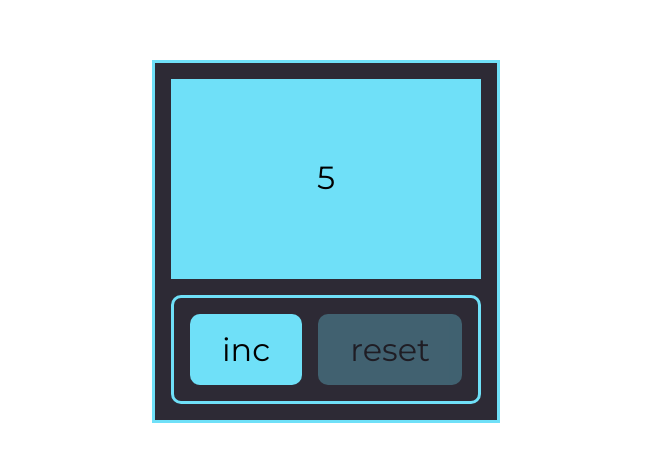
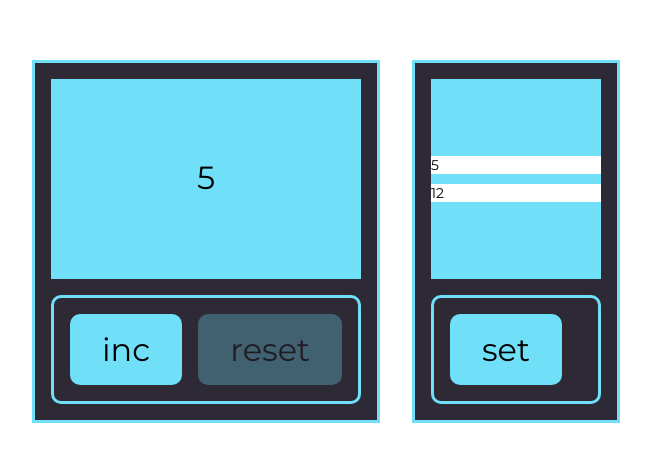
Before and after one commit to Philian73/counter, a React (Vite) app: page / in a window 1280 px wide. Shown: the part 159-620 px from the top of the page, without its empty margins (314-965 px from the left). Built offline with nearby package versions, Linux system fonts and the light colour scheme.

Commit message:
localStorage

```diff
--- a/src/components/Counter/Counter.tsx
+++ b/src/components/Counter/Counter.tsx
@@ -1,40 +1,119 @@
-import { FC, useState } from 'react'
+import { ChangeEvent, FC, useEffect, useState } from 'react'
 
 import { Button } from '../Button/Button.tsx'
 
 import s from './Counter.module.css'
 
 type PropsType = {
+  id: number
   min: number
   max: number
 }
-export const Counter: FC<PropsType> = ({ min, max }) => {
-  const [counterValue, setCounterValue] = useState(min)
+export const Counter: FC<PropsType> = ({ id, min, max }) => {
+  const [counterMinValue, setCounterMinValue] = useState(min)
+  const [counterMaxValue, setCounterMaxValue] = useState(max)
+  const [counterValue, setCounterValue] = useState(counterMinValue)
+  const [status, setStatus] = useState('')
 
-  const incrementHandler = () => counterValue < max && setCounterValue(counterValue + 1)
-  const resetHandler = () => counterValue > min && setCounterValue(min)
+  useEffect(() => {
+    const counterMinValueAsString = localStorage.getItem(`counterMinValue/${id}`)
+    const counterMaxValueAsString = localStorage.getItem(`counterMaxValue/${id}`)
 
-  const textErrorClasses =
-    `${s.counterText}` + `${counterValue === max ? ' ' + s.counterTextError : ''}`
+    counterMinValueAsString && setCounterMinValue(JSON.parse(counterMinValueAsString))
+    counterMaxValueAsString && setCounterMaxValue(JSON.parse(counterMaxValueAsString))
+  }, [])
+  useEffect(() => {
+    const counterValueAsString = localStorage.getItem(`counterCurrentValue/${id}`)
+
+    counterValueAsString && setCounterValue(JSON.parse(counterValueAsString))
+  }, [])
+  useEffect(() => {
+    localStorage.setItem(`counterCurrentValue/${id}`, JSON.stringify(counterValue))
+  }, [counterValue])
+
+  const incrementHandler = () => counterValue < counterMaxValue && setCounterValue(counterValue + 1)
+  const resetHandler = () => counterValue > counterMinValue && setCounterValue(counterMinValue)
+
+  const changeCounterMinValueHandler = (e: ChangeEvent<HTMLInputElement>) => {
+    setCounterMinValue(Number(e.currentTarget.value))
+    if (Number(e.currentTarget.value) >= counterMaxValue) {
+      setStatus('incorrect value')
+    } else {
+      setStatus('set value pls')
+    }
+  }
+  const changeCounterMaxValueHandler = (e: ChangeEvent<HTMLInputElement>) => {
+    setCounterMaxValue(Number(e.currentTarget.value))
+    if (Number(e.currentTarget.value) <= counterMinValue) {
+      setStatus('incorrect value')
+    } else {
+      setStatus('set value pls')
+    }
+  }
+
+  const setNewValuesHandler = () => {
+    if (status) {
+      setStatus('')
+      localStorage.setItem(`counterMinValue/${id}`, JSON.stringify(counterMinValue))
+      localStorage.setItem(`counterMaxValue/${id}`, JSON.stringify(counterMaxValue))
+      setCounterValue(counterMinValue)
+    }
+  }
+
+  const textErrorClasses = status
+    ? s.counterText + `${counterMinValue >= counterMaxValue ? ' ' + s.counterTextError : ''}`
+    : s.counterText + `${counterValue === counterMaxValue ? ' ' + s.counterTextError : ''}`
 
   return (
+    <div className={s.test}>
       <div className={s.counter}>
         <div className={s.counterDisplay}>
-        <span className={textErrorClasses}>{counterValue}</span>
+          {!status && <span className={textErrorClasses}>{counterValue}</span>}
+          {status && <span className={textErrorClasses}>{status}</span>}
         </div>
         <div className={s.counterControl}>
           <Button
             className={s.counterBtn}
             name="inc"
             onClick={incrementHandler}
-          disabled={counterValue === max}
+            disabled={counterValue === counterMaxValue || !!status}
           />
           <Button
             className={s.counterBtn}
             name="reset"
             onClick={resetHandler}
-          disabled={counterValue === min}
+            disabled={counterValue === counterMinValue || !!status}
           />
+        </div>
+      </div>
+
+      <div className={s.counter}>
+        <div className={s.counterDisplay}>
+          <div>
+            <div style={{ marginBottom: '10px' }}>
+              <input
+                type="number"
+                value={counterMinValue}
+                onChange={changeCounterMinValueHandler}
+              />
+            </div>
+            <div>
+              <input
+                type="number"
+                value={counterMaxValue}
+                onChange={changeCounterMaxValueHandler}
+              />
+            </div>
+          </div>
+        </div>
+        <div className={s.counterControl}>
+          <Button
+            className={s.counterBtn}
+            name="set"
+            onClick={setNewValuesHandler}
+            disabled={counterMinValue >= counterMaxValue}
+          />
+        </div>
       </div>
     </div>
   )
```
Lines whose indentation alone changed are shown as unchanged.
